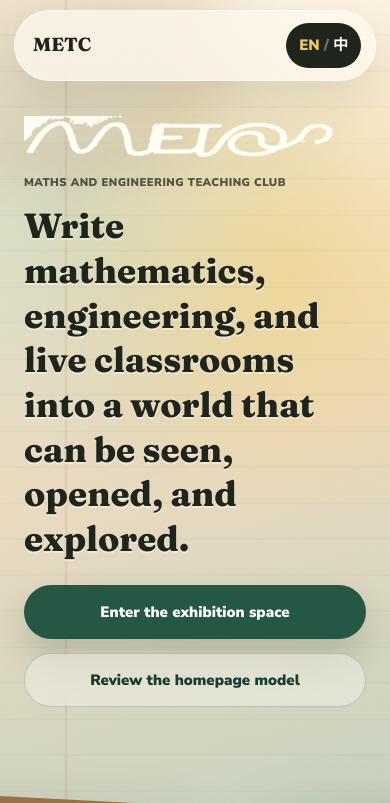
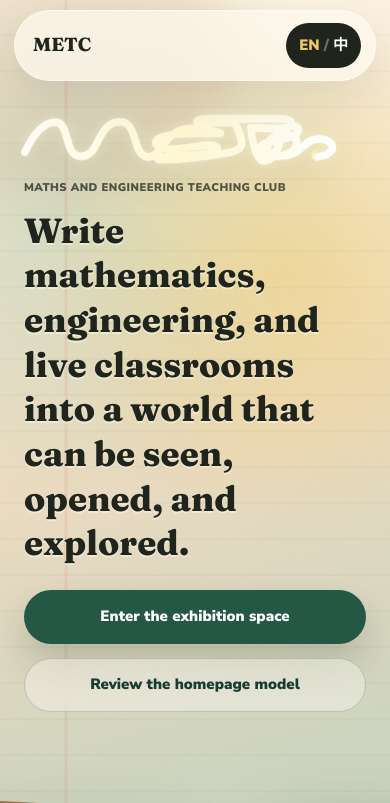
Before and after one commit to Han-chh/METC-website, a Next.js app: page / in a window 390 px wide. Shown: the top 803 px of the page. Built offline with nearby package versions, Linux system fonts and the light colour scheme.

Commit message:
Animate METC logo as SVG stroke

```diff
--- a/app/homepage.css
+++ b/app/homepage.css
@@ -142,8 +142,23 @@ button{font:inherit}
   letter-spacing:.08em;
 }
 .hero-kicker{color:rgba(37,87,69,.78)}
-.logo-stage{width:min(589px,96%);margin:0 0 16px;filter:drop-shadow(0 0 12px rgba(255,250,221,.26)) drop-shadow(0 10px 18px rgba(42,61,45,.08))}
-.script-logo-image{display:block;width:100%;height:auto}
+.logo-stage{width:min(640px,96%);margin:0 0 16px;filter:drop-shadow(0 0 12px rgba(255,250,221,.26)) drop-shadow(0 10px 18px rgba(42,61,45,.08))}
+.script-logo-svg{display:block;width:100%;height:auto;overflow:visible}
+.logo-guide{
+  fill:none;stroke:rgba(255,253,241,.13);stroke-width:19;stroke-linecap:round;stroke-linejoin:round;
+}
+.logo-draw{
+  fill:none;stroke:url(#logoSolarInk);stroke-width:15.5;stroke-linecap:round;stroke-linejoin:round;
+  filter:url(#logoHandTexture) drop-shadow(0 1px 0 rgba(255,253,241,.56)) drop-shadow(0 0 12px rgba(255,244,193,.32));
+}
+.logo-sun-glow{fill:url(#logoSunGlow);opacity:.38;mix-blend-mode:screen}
+.logo-sun-laser{transform-box:fill-box;transform-origin:center;filter:drop-shadow(0 0 7px rgba(255,238,153,.72))}
+.logo-sun-halo{fill:#ffe58f;opacity:.66}
+.logo-sun-core{fill:#fffef4;filter:drop-shadow(0 0 7px rgba(255,255,246,.8))}
+.logo-spark{fill:#fff7c9;filter:drop-shadow(0 0 4px rgba(255,230,135,.64))}
+.logo-stage.is-settled .logo-sun-laser,
+.logo-stage.is-settled .logo-sun-glow,
+.logo-stage.is-settled .logo-spark{opacity:0}
 .club-fullname{
   margin:4px 0 16px;color:rgba(31,36,29,.74);font-weight:850;text-transform:uppercase;
   letter-spacing:.1em;font-size:.84rem;line-height:1.6;
@@ -451,7 +466,7 @@ button{font:inherit}
   .hero-rule{display:none}
   .hero-wash-a{left:-32%;top:-4%}
   .hero-wash-b{right:-30%;bottom:18%}
-  .logo-stage{width:min(92%,589px);margin-bottom:12px}
+  .logo-stage{width:min(92%,640px);margin-bottom:12px}
   .hero h1{font-size:2.18rem;line-height:1.28}
   .hero-lead{font-size:.94rem;line-height:1.78;margin-top:16px}
   .club-fullname{font-size:.7rem;letter-spacing:.04em;line-height:1.6;max-width:300px;margin-bottom:12px}
--- a/components/homepage/hero-section.tsx
+++ b/components/homepage/hero-section.tsx
@@ -1,3 +1,6 @@
+"use client";
+
+import { useEffect, useRef, useState } from "react";
 import { homepageContent, type Language, localize } from "../../data/homepage-content";
 
 type HeroSectionProps = {
@@ -5,10 +8,139 @@ type HeroSectionProps = {
   onAnchorClick: (event: React.MouseEvent<HTMLAnchorElement>, href: string) => void;
 };
 
+const LOGO_PATH =
+  "M2 70 C20 31,43 4,70 5 C91 6,91 47,102 66 C113 85,140 83,153 59 C171 24,180 4,208 4 C237 4,238 47,249 67 C263 90,285 80,298 59 C313 35,331 18,365 18 C390 18,408 23,425 29 C398 29,360 28,329 31 C294 35,276 45,288 56 C304 70,348 61,384 56 C413 52,427 59,411 68 C390 80,348 76,315 79 C285 82,280 86,307 86 C347 86,395 78,441 71 C462 68,473 60,470 45 C467 27,459 15,456 5 C435 5,415 6,394 7 C368 8,367 -1,394 -2 C448 -4,503 -3,558 -2 C584 -1,585 16,558 18 C535 20,513 18,490 17 C494 48,500 73,509 83 C520 96,536 85,545 69 C555 49,554 28,569 18 C584 8,601 17,589 30 C576 43,536 43,519 52 C501 62,514 78,540 79 C570 80,597 62,588 44 C580 28,549 27,534 42 C518 58,527 74,548 77 C573 81,594 67,606 55 C625 36,653 39,664 52 C674 65,657 78,633 80";
+
 function WritingLogo() {
+  const pathRef = useRef<SVGPathElement | null>(null);
+  const beamRef = useRef<SVGGElement | null>(null);
+  const glowRef = useRef<SVGCircleElement | null>(null);
+  const particleRefs = useRef<SVGCircleElement[]>([]);
+  const [phase, setPhase] = useState<"writing" | "settled">("writing");
+
+  useEffect(() => {
+    const path = pathRef.current;
+    const beam = beamRef.current;
+    const glow = glowRef.current;
+    const particles = particleRefs.current;
+
+    if (!path || !beam || !glow || particles.length === 0) {
+      return;
+    }
+
+    const totalLength = path.getTotalLength();
+    path.style.strokeDasharray = `${totalLength}`;
+    path.style.strokeDashoffset = `${totalLength}`;
+
+    const placeLaserAt = (progress: number) => {
+      const currentLength = Math.max(0, Math.min(totalLength, totalLength * progress));
+      const point = path.getPointAtLength(currentLength);
+      const nextPoint = path.getPointAtLength(Math.min(totalLength, currentLength + 2));
+      const angle = (Math.atan2(nextPoint.y - point.y, nextPoint.x - point.x) * 180) / Math.PI;
+
+      path.style.strokeDashoffset = `${totalLength - currentLength}`;
+      beam.setAttribute("transform", `translate(${point.x} ${point.y}) rotate(${angle})`);
+      glow.setAttribute("cx", `${point.x}`);
+      glow.setAttribute("cy", `${point.y}`);
+
+      particles.forEach((particle, index) => {
+        const radians = ((angle + index * 31) * Math.PI) / 180;
+        const distance = 7 + index * 2.8;
+        particle.setAttribute("cx", `${point.x - Math.cos(radians) * distance}`);
+        particle.setAttribute("cy", `${point.y - Math.sin(radians) * distance}`);
+        particle.setAttribute("r", `${Math.max(1.2, 4 - index * 0.42)}`);
+        particle.style.opacity = `${Math.max(0.16, 0.82 - index * 0.1)}`;
+      });
+    };
+
+    if (window.matchMedia("(prefers-reduced-motion: reduce)").matches) {
+      placeLaserAt(1);
+      setPhase("settled");
+      return;
+    }
+
+    let raf = 0;
+    let settleTimer = 0;
+    const startDelay = 240;
+    const duration = 5600;
+    const startTime = performance.now() + startDelay;
+
+    setPhase("writing");
+    placeLaserAt(0);
+
+    const tick = (time: number) => {
+      if (time < startTime) {
+        raf = window.requestAnimationFrame(tick);
+        return;
+      }
+
+      const rawProgress = Math.min(1, (time - startTime) / duration);
+      const easedProgress = 1 - Math.pow(1 - rawProgress, 4.8);
+      placeLaserAt(easedProgress);
+
+      if (rawProgress < 1) {
+        raf = window.requestAnimationFrame(tick);
+        return;
+      }
+
+      settleTimer = window.setTimeout(() => setPhase("settled"), 260);
+    };
+
+    raf = window.requestAnimationFrame(tick);
+
+    return () => {
+      window.cancelAnimationFrame(raf);
+      window.clearTimeout(settleTimer);
+    };
+  }, []);
+
   return (
-    <div className="logo-stage" aria-label="METC">
-      <img className="script-logo-image" src="/metc-script-logo.png" alt="METC handwritten logo" width="589" height="87" />
+    <div className={`logo-stage ${phase === "settled" ? "is-settled" : ""}`} aria-label="METC">
+      <svg className="script-logo-svg" viewBox="0 -8 680 110" role="img" aria-labelledby="logoTitle">
+        <title id="logoTitle">METC handwritten logo</title>
+        <defs>
+          <radialGradient id="logoSunGlow" cx="50%" cy="50%" r="50%">
+            <stop offset="0%" stopColor="rgba(255,255,246,0.95)" />
+            <stop offset="42%" stopColor="rgba(255,232,139,0.5)" />
+            <stop offset="100%" stopColor="rgba(255,181,83,0)" />
+          </radialGradient>
+          <linearGradient id="logoSolarInk" x1="0%" y1="0%" x2="100%" y2="0%">
+            <stop offset="0%" stopColor="#fffef4" />
+            <stop offset="52%" stopColor="#fff7d1" />
+            <stop offset="100%" stopColor="#ffffff" />
+          </linearGradient>
+          <filter id="logoHandTexture" x="-8%" y="-42%" width="116%" height="184%">
+            <feTurbulence type="fractalNoise" baseFrequency="0.72" numOctaves="2" seed="11" result="noise" />
+            <feDisplacementMap in="SourceGraphic" in2="noise" scale="0.85" />
+          </filter>
+        </defs>
+
+        <path className="logo-guide" d={LOGO_PATH} />
+        <path ref={pathRef} className="logo-draw" d={LOGO_PATH} />
+        <circle ref={glowRef} className="logo-sun-glow" cx="2" cy="70" r="24" />
+
+        <g ref={beamRef} className="logo-sun-laser" transform="translate(2 70)">
+          <circle className="logo-sun-halo" cx="0" cy="0" r="13" />
+          <circle className="logo-sun-core" cx="0" cy="0" r="5.5" />
+        </g>
+
+        <g className="logo-sparks">
+          {Array.from({ length: 7 }).map((_, index) => (
+            <circle
+              key={index}
+              ref={(node) => {
+                if (node) {
+                  particleRefs.current[index] = node;
+                }
+              }}
+              className="logo-spark"
+              cx="2"
+              cy="70"
+              r="2"
+            />
+          ))}
+        </g>
+      </svg>
     </div>
   );
 }
```
Also changed, not shown: public/metc-script-logo.png (deleted).
